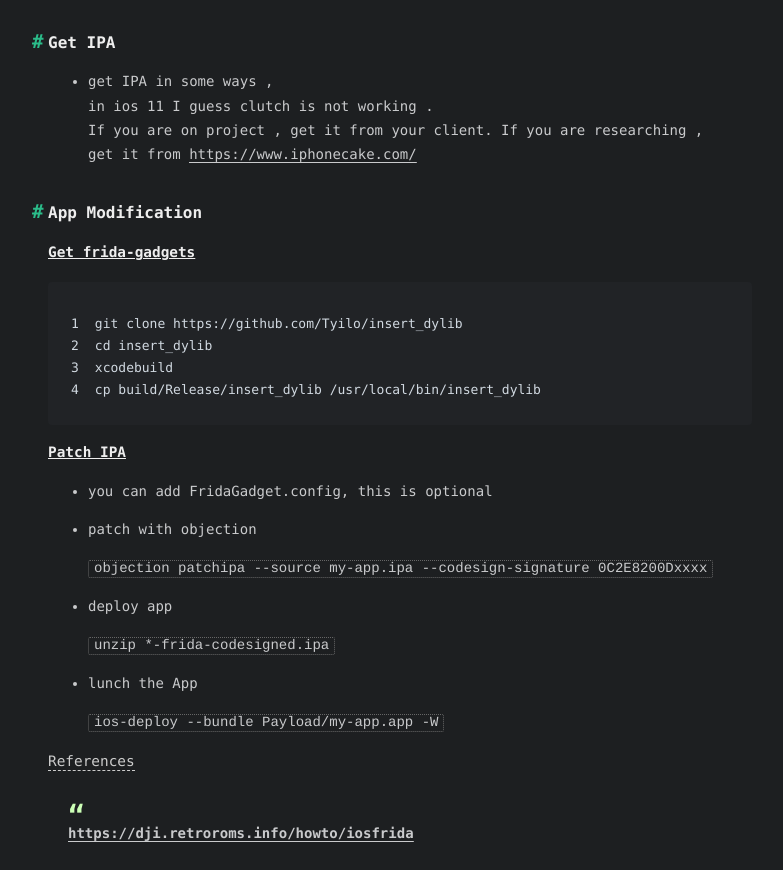
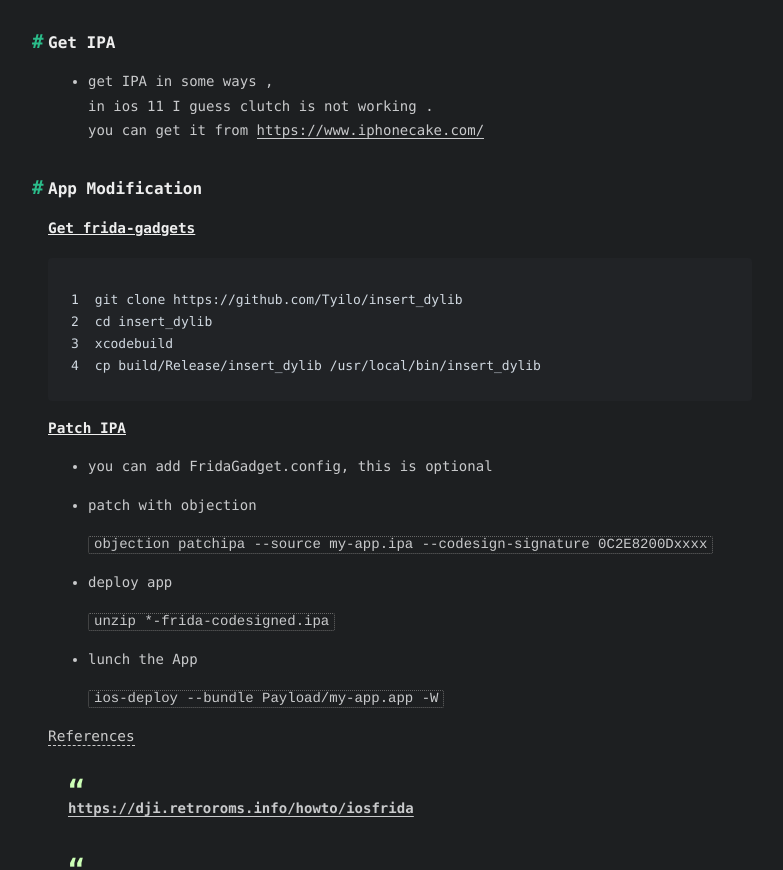
Before and after one commit to kyawthiha7/kyawthiha7.github.io, a plain HTML site: page 2018/09/27/objection-Frida/index.html in a window 1280 px wide. Shown: the part 1116-1986 px from the top of the page, without its empty margins (240-1023 px from the left). Drawn offline with Linux system fonts and the light colour scheme.

Commit message:
Update index.html

```diff
--- a/2018/09/27/objection-Frida/index.html
+++ b/2018/09/27/objection-Frida/index.html
@@ -173,7 +173,7 @@
 </li>
 </ul>
 <h2 id="Get-IPA"><a href="#Get-IPA" class="headerlink" title="Get IPA"></a>Get IPA</h2><ul>
-<li>get IPA in some ways ,<br>in ios 11 I guess clutch is not working .<br>If you are on project , get it from your client. If you are researching ,<br>get it from <a href="https://www.iphonecake.com/" target="_blank" rel="noopener">https://www.iphonecake.com/</a></li>
+<li>get IPA in some ways ,<br>in ios 11 I guess clutch is not working .<br>you can get it from <a href="https://www.iphonecake.com/" target="_blank" rel="noopener">https://www.iphonecake.com/</a></li>
 </ul>
 <h2 id="App-Modification"><a href="#App-Modification" class="headerlink" title="App Modification"></a>App Modification</h2><h3 id="Get-frida-gadgets"><a href="#Get-frida-gadgets" class="headerlink" title="Get frida-gadgets"></a>Get frida-gadgets</h3><figure class="highlight plain"><table><tr><td class="gutter"><pre><span class="line">1</span><br><span class="line">2</span><br><span class="line">3</span><br><span class="line">4</span><br></pre></td><td class="code"><pre><span class="line">git clone https://github.com/Tyilo/insert_dylib</span><br><span class="line">cd insert_dylib</span><br><span class="line">xcodebuild</span><br><span class="line">cp build/Release/insert_dylib /usr/local/bin/insert_dylib</span><br></pre></td></tr></table></figure>
 <h3 id="Patch-IPA"><a href="#Patch-IPA" class="headerlink" title="Patch IPA"></a>Patch IPA</h3><ul>
```
